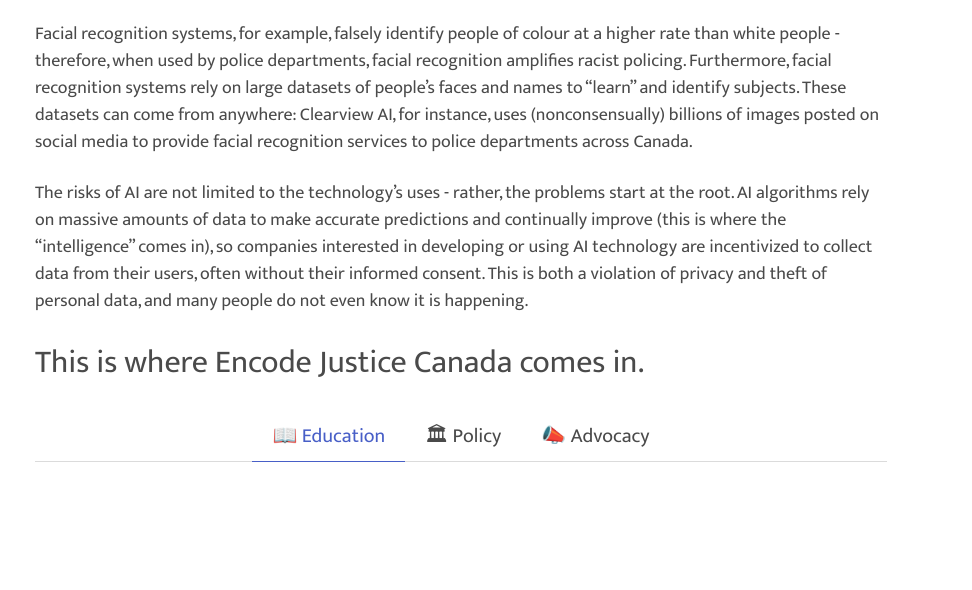
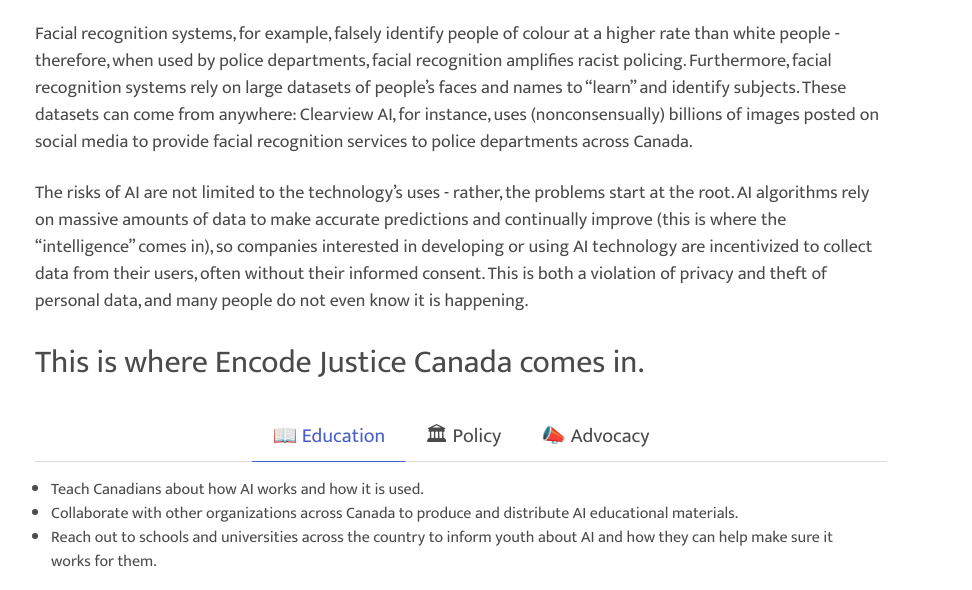
Before and after one commit to iepstein01/encode-justice-canada-website, a website: page about.html in a window 1280 px wide. Shown: the part 396-986 px from the top of the page, without its empty margins (179-1151 px from the left). Before the commit the page ends 858 px from the top, so only its background shows below. Drawn offline with nearby package versions, Linux system fonts and the light colour scheme.

Commit message:
added back tab functionality

```diff
--- a/about.html
+++ b/about.html
@@ -192,6 +192,42 @@
         }
     </style>
     <script>
+        let tabsWithContent = (function () {
+            let tabs = document.querySelectorAll('.tabs li');
+            let tabsContent = document.querySelectorAll('.tab-content');
+
+            let deactvateAllTabs = function () {
+                tabs.forEach(function (tab) {
+                    tab.classList.remove('is-active');
+                });
+            };
+
+            let hideTabsContent = function () {
+                tabsContent.forEach(function (tabContent) {
+                    tabContent.classList.remove('is-active');
+                });
+            };
+
+            let activateTabsContent = function (tab) {
+                tabsContent[getIndex(tab)].classList.add('is-active');
+            };
+
+            let getIndex = function (el) {
+                return [...el.parentElement.children].indexOf(el);
+            };
+
+            tabs.forEach(function (tab) {
+                tab.addEventListener('click', function () {
+                    deactvateAllTabs();
+                    hideTabsContent();
+                    tab.classList.add('is-active');
+                    activateTabsContent(tab);
+                });
+            })
+
+            tabs[0].click();
+        })();
+
         document.addEventListener('DOMContentLoaded', () => {
 
             // Get all "navbar-burger" elements
```
